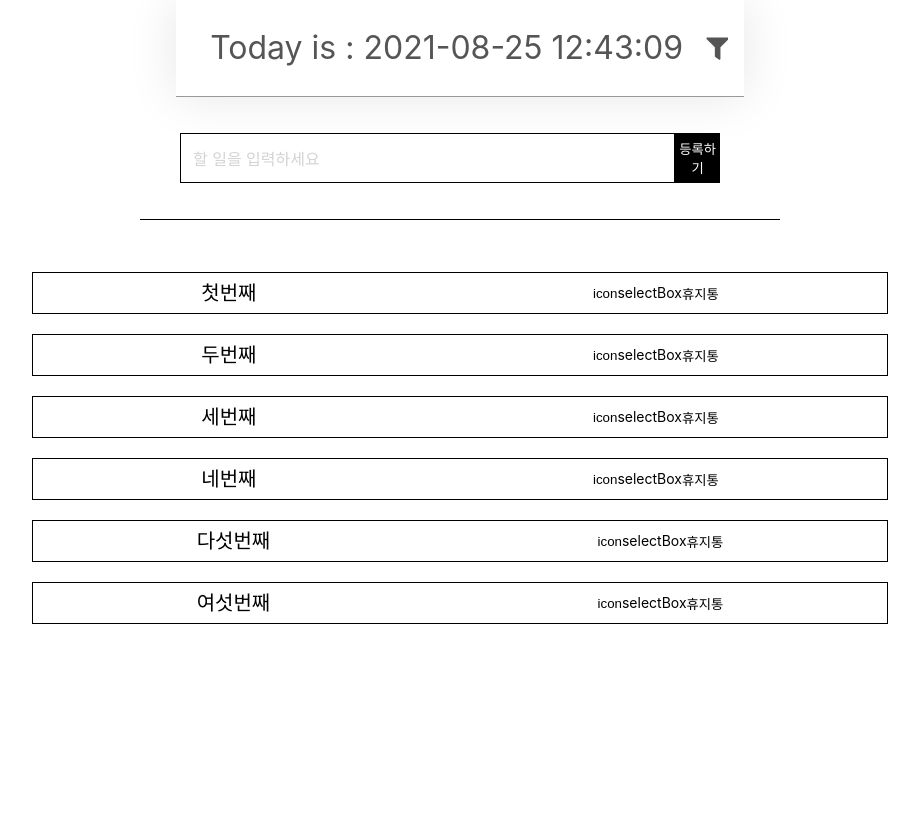
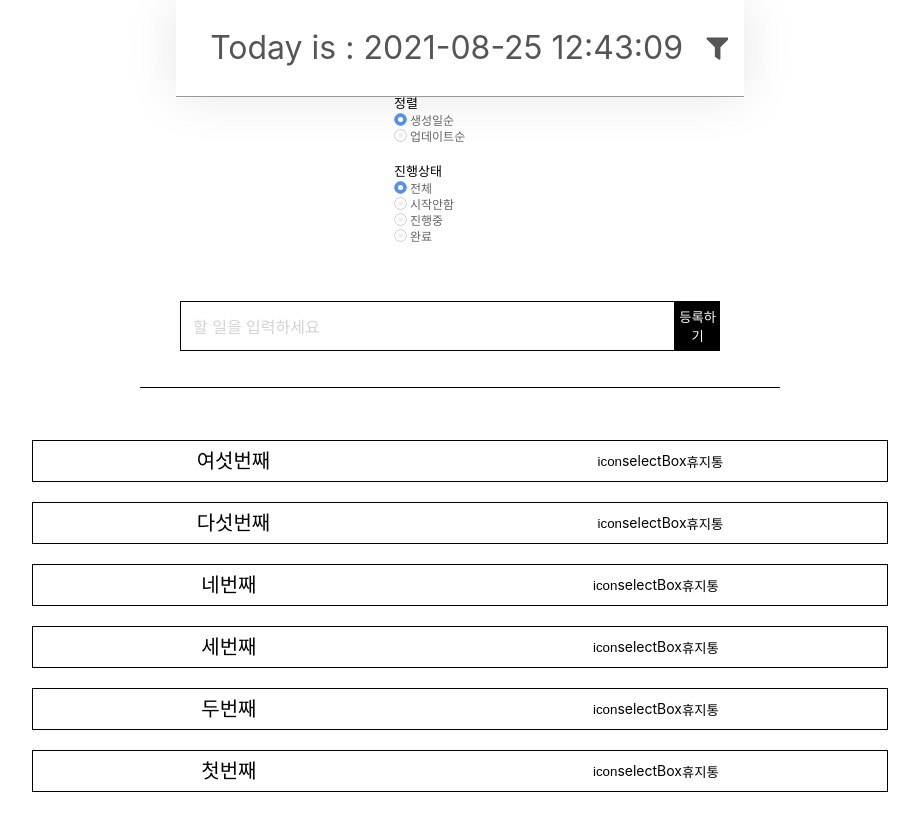
Before and after one commit to ONE-TED/5_moduCompany_team1, a React (Create React App) app: page / in a window 1280 px wide. Shown: the top 818 px of the page, without its empty margins (180-1099 px from the left). Built offline with nearby package versions, Linux system fonts and the light colour scheme.

Commit message:
[#11] Feat : Filter 구현

```diff
--- /dev/null
+++ b/src/Components/Filter/Filter.tsx
@@ -0,0 +1,128 @@
+import React from 'react';
+import { All, Sort, Status, Tfilter } from 'types';
+import { idText } from 'typescript';
+import { Item, Label, Radio, RadioWrapper, Row, Title } from './FilterStyle';
+
+interface FilterProps {
+  filter: Tfilter;
+  setFilter: React.Dispatch<React.SetStateAction<Tfilter>>;
+}
+
+const Filter = ({ filter, setFilter }: FilterProps): JSX.Element => {
+  const onChangeArrange = (e: React.ChangeEvent<HTMLInputElement>) => {
+    setFilter({ ...filter, sort: e.target.dataset.arrange as Sort });
+  };
+
+  const onChangeProgress = (e: React.ChangeEvent<HTMLInputElement>) => {
+    setFilter({
+      ...filter,
+      progress: e.target.dataset.progress as Status | All,
+    });
+  };
+
+  return (
+    <>
+      <Item>
+        <Title>정렬</Title>
+        <RadioWrapper>
+          <Row>
+            <Radio
+              name="arrange"
+              type="radio"
+              data-arrange="createdAt"
+              onChange={(e) => onChangeArrange(e)}
+              defaultChecked={true}
+              id="arrange-created"
+            />
+            <Label
+              checked={filter.sort === Sort.CREATED}
+              htmlFor="arrange-created"
+            >
+              생성일순
+            </Label>
+          </Row>
+          <Row>
+            <Radio
+              name="arrange"
+              type="radio"
+              data-arrange="updatedAt"
+              onChange={(e) => onChangeArrange(e)}
+              id="arrange-updated"
+            />
+            <Label
+              checked={filter.sort === Sort.UPDATED}
+              htmlFor="arrange-updated"
+            >
+              업데이트순
+            </Label>
+          </Row>
+        </RadioWrapper>
+      </Item>
+      <Item>
+        <Title>진행상태</Title>
+        <RadioWrapper>
+          <Row>
+            <Radio
+              name="progress"
+              type="radio"
+              data-progress="전체"
+              onChange={(e) => onChangeProgress(e)}
+              defaultChecked={true}
+              id="progress-all"
+            />
+            <Label checked={filter.progress === '전체'} htmlFor="progress-all">
+              전체
+            </Label>
+          </Row>
+          <Row>
+            <Radio
+              name="progress"
+              type="radio"
+              data-progress="시작안함"
+              onChange={(e) => onChangeProgress(e)}
+              id="progress-not-started"
+            />
+            <Label
+              checked={filter.progress === Status.NOT_STARTED}
+              htmlFor="progress-not-started"
+            >
+              시작안함
+            </Label>
+          </Row>
+          <Row>
+            <Radio
+              name="progress"
+              type="radio"
+              data-progress="진행중"
+              onChange={(e) => onChangeProgress(e)}
+              id="progress-ongoing"
+            />
+            <Label
+              checked={filter.progress === Status.ONGOING}
+              htmlFor="progress-ongoing"
+            >
+              진행중
+            </Label>
+          </Row>
+          <Row>
+            <Radio
+              name="progress"
+              type="radio"
+              data-progress="완료"
+              onChange={(e) => onChangeProgress(e)}
+              id="progress-finished"
+            />
+            <Label
+              checked={filter.progress === Status.FINISHED}
+              htmlFor="progress-finished"
+            >
+              완료
+            </Label>
+          </Row>
+        </RadioWrapper>
+      </Item>
+    </>
+  );
+};
+
+export default Filter;
--- /dev/null
+++ b/src/Components/Filter/FilterStyle.ts
@@ -0,0 +1,50 @@
+import styled from 'styled-components';
+import GrayRadio from 'Assets/icons/radio-gray.svg';
+import BlueRadio from 'Assets/icons/radio-blue.svg';
+
+export const Item = styled.div`
+  position: relative;
+  margin-bottom: 20px;
+  width: 100px;
+`;
+
+export const Title = styled.h2`
+  font-size: 13px;
+  position: absolute;
+  left: -16px;
+`;
+
+export const RadioWrapper = styled.div`
+  padding-top: 16px;
+  position: relative;
+`;
+
+export const Row = styled.div`
+  width: 100%;
+`;
+
+export const Radio = styled.input`
+  position: absolute;
+  left: -9999%;
+`;
+
+export const Label = styled.label<{ checked: boolean }>`
+  font-size: 12px;
+  line-height: 16px;
+  color: #646464;
+  position: relative;
+  cursor: pointer;
+
+  &::before {
+    content: '';
+    position: absolute;
+    left: -16px;
+    top: 0;
+    width: 13px;
+    height: 13px;
+    background-image: ${({ checked }) =>
+      checked ? `url(${BlueRadio})` : `url(${GrayRadio})`};
+    border-radius: 50%;
+    cursor: pointer;
+  }
+`;
--- /dev/null
+++ b/src/Components/Filter/index.ts
@@ -0,0 +1,2 @@
+import Filter from './Filter';
+export default Filter;
--- /dev/null
+++ b/src/Hooks/useFilter.tsx
@@ -0,0 +1,41 @@
+import React, { useState } from 'react';
+import { Itodo, Sort, Tfilter } from 'types';
+import { TodoDate } from 'utils/todoDate';
+
+const initialFilter: Tfilter = {
+  sort: Sort.CREATED,
+  progress: '전체',
+};
+
+const useFilter = () => {
+  const date = new TodoDate();
+  const [filter, setFilter] = useState<Tfilter>(initialFilter);
+
+  const sortTodo = (todos: Itodo[], filter: Tfilter): Itodo[] => {
+    if (filter.sort === Sort.CREATED) {
+      return todos.sort(
+        (a, b) =>
+          date.convertToNumber(b.createdAt) - date.convertToNumber(a.createdAt),
+      );
+    } else {
+      return todos.sort(
+        (a, b) =>
+          date.convertToNumber(b.updatedAt) - date.convertToNumber(a.updatedAt),
+      );
+    }
+  };
+
+  const filterByProgress = (todos: Itodo[], filter: Tfilter): Itodo[] => {
+    if (filter.progress === '전체') return todos;
+    return todos.filter((todo: Itodo) => filter.progress === todo.status);
+  };
+
+  const applyFilter = (todos: Itodo[], filter: Tfilter): Itodo[] => {
+    const sorted = sortTodo(todos, filter);
+    return filterByProgress(sorted, filter);
+  };
+
+  return { filter, setFilter, applyFilter };
+};
+
+export default useFilter;
--- a/src/Pages/TodoList/TodoList.tsx
+++ b/src/Pages/TodoList/TodoList.tsx
@@ -5,18 +5,21 @@ import TodoCreate from 'Components/Todo/Create';
 import { useTodo } from 'Hooks/useTodo';
 import { style } from './TodoListStyle';
 import { Itodo } from 'types';
+import Filter from 'Components/Filter';
+import useFilter from 'Hooks/useFilter';
 
 const TodoList: React.FC = () => {
   const { todoState, nextIdState, incrementNextId, removeTodo, createTodo } =
     useTodo();
 
-  //const todoData = data as Itodo[];
-  const [list, setList] = useState<Itodo[] | null>(null);
+  const [list, setList] = useState<Itodo[]>(todoState);
+  const { filter, setFilter, applyFilter } = useFilter();
 
   return (
     <>
       <TodoListTemplate>
         <Header />
+        <Filter filter={filter} setFilter={setFilter} />
         <TodoCreate
           nextId={nextIdState}
           createTodo={createTodo}
@@ -24,7 +27,7 @@ const TodoList: React.FC = () => {
         />
         <TodoItemsLayout>
           <ul style={{ padding: '20px' }}>
-            {todoState.map((item: Itodo) => (
+            {applyFilter(list, filter).map((item: Itodo) => (
               <Li key={item.id}>
                 <span style={{ fontSize: '20px' }}>{item.taskName}</span>
                 <div style={{ display: 'flex', alignItems: 'center' }}>
--- a/src/types.ts
+++ b/src/types.ts
@@ -11,3 +11,15 @@ export interface Itodo {
   createdAt: string;
   updatedAt: string;
 }
+
+export enum Sort {
+  CREATED = 'createdAt',
+  UPDATED = 'updatedAt',
+}
+
+export type All = '전체';
+
+export type Tfilter = {
+  sort: Sort;
+  progress: Status | All;
+};
```
Also changed, not shown: src/Assets/icons/radio-blue.svg (added), src/Assets/icons/radio-gray.svg (added).
